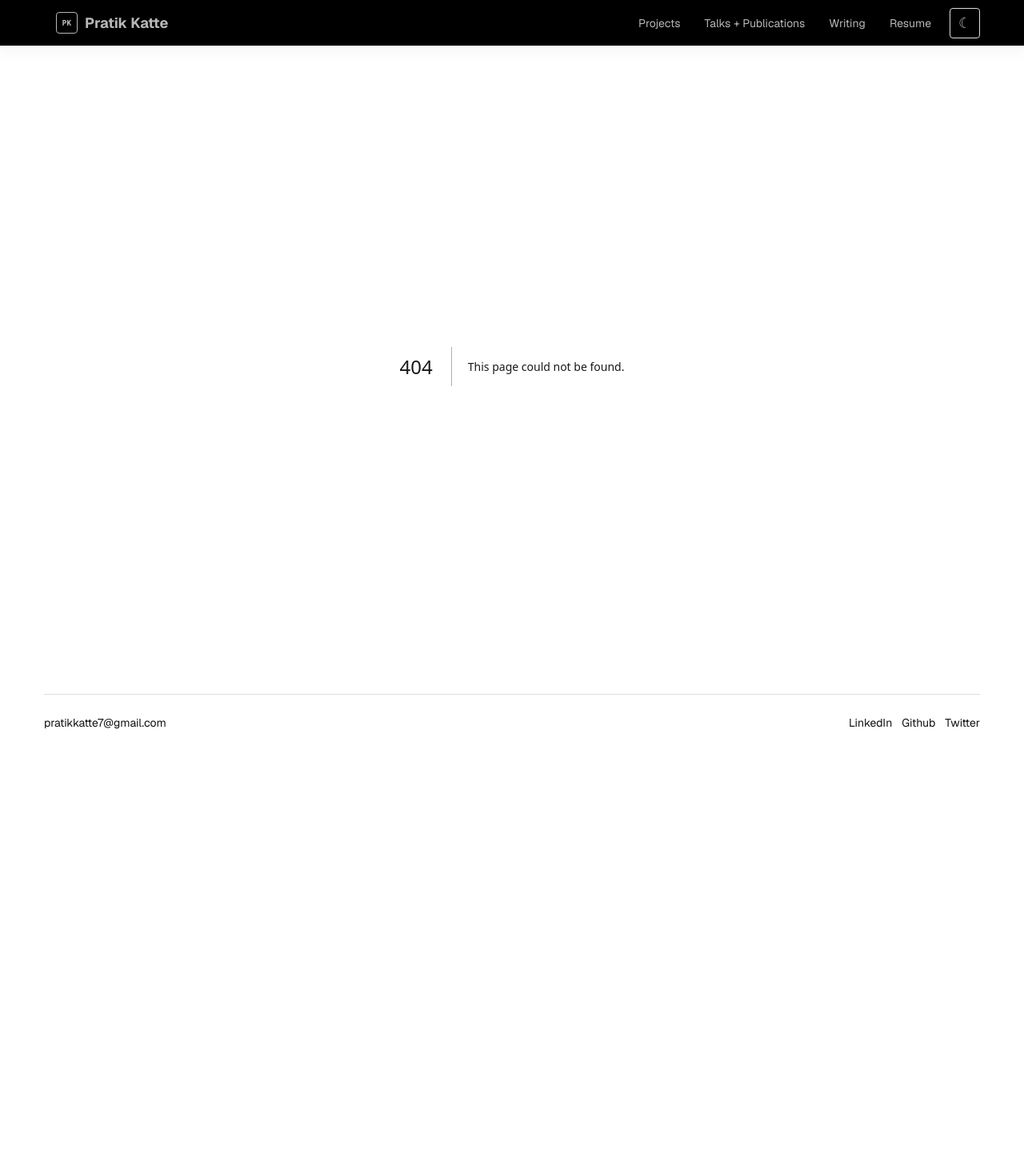
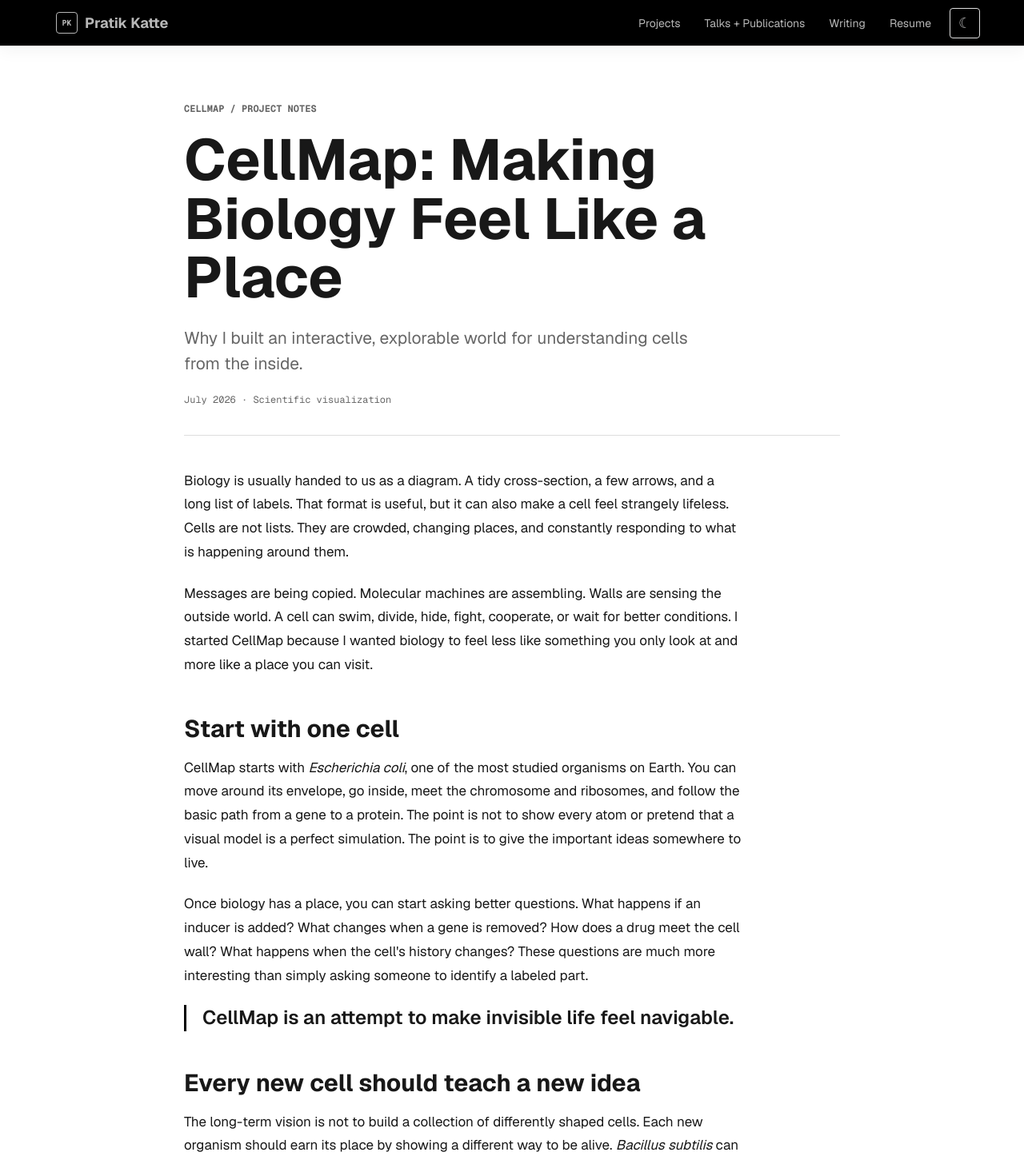
Before and after one commit to pratikkatte/portfolio, a Next.js app: page /writing/cell-map in a window 1280 px wide. Before the commit this address had no page. Shown: the top 1446 px of the page at 80% size. Before the commit the page ends 949 px from the top, so only its background shows below. Built offline with nearby package versions, Linux system fonts and the light colour scheme.

Commit message:
Add CellMap project blog post

```diff
--- a/app/globals.css
+++ b/app/globals.css
@@ -726,6 +726,92 @@ hr {
   padding-bottom: 10px;
 }
 
+.article-shell {
+  padding-top: 70px;
+}
+
+.writing-article {
+  max-width: 820px;
+  margin: 0 auto;
+}
+
+.article-header {
+  border-bottom: 1px solid var(--line);
+  padding-bottom: 34px;
+}
+
+.article-kicker,
+.article-meta {
+  color: var(--muted);
+  font-family: var(--font-geist-mono), monospace;
+  font-size: 12px;
+}
+
+.article-kicker {
+  margin: 0 0 18px;
+  font-weight: 650;
+  text-transform: uppercase;
+}
+
+.article-header h1 {
+  max-width: 760px;
+  margin: 0;
+  color: var(--ink);
+  font-size: clamp(42px, 6vw, 72px);
+  font-weight: 650;
+  line-height: 1.02;
+}
+
+.article-dek {
+  max-width: 650px;
+  margin: 24px 0 0;
+  color: var(--muted);
+  font-size: 21px;
+  line-height: 1.5;
+}
+
+.article-meta {
+  margin: 22px 0 0;
+}
+
+.article-body {
+  padding: 42px 0 20px;
+}
+
+.article-body p,
+.article-body blockquote {
+  max-width: 700px;
+  margin: 0 0 22px;
+  font-size: 17px;
+  line-height: 1.75;
+}
+
+.article-body h2 {
+  margin: 48px 0 18px;
+  color: var(--ink);
+  font-size: 30px;
+  font-weight: 650;
+}
+
+.article-body blockquote {
+  border-left: 3px solid var(--accent);
+  color: var(--ink);
+  font-size: 24px;
+  font-weight: 600;
+  line-height: 1.35;
+  padding-left: 20px;
+}
+
+.article-footer {
+  display: flex;
+  flex-wrap: wrap;
+  justify-content: space-between;
+  gap: 14px;
+  border-top: 1px solid var(--line);
+  padding: 24px 0 12px;
+  font-weight: 650;
+}
+
 .page-heading h1 {
   font-weight: 600;
 }
@@ -874,6 +960,23 @@ hr {
     padding: 52px 0 48px;
   }
 
+  .article-shell {
+    padding-top: 48px;
+  }
+
+  .article-dek {
+    font-size: 18px;
+  }
+
+  .article-body p,
+  .article-body blockquote {
+    font-size: 16px;
+  }
+
+  .article-body h2 {
+    font-size: 28px;
+  }
+
   .home-portrait-column {
     width: min(210px, 70vw);
   }
--- a/app/site-data.ts
+++ b/app/site-data.ts
@@ -277,6 +277,13 @@ export const talks = [
 
 export const writing = [
   {
+    title: "CellMap: Making Biology Feel Like a Place",
+    summary:
+      "Why I built an interactive, explorable world for understanding cells from the inside.",
+    topic: "Scientific visualization",
+    href: "/writing/cell-map",
+  },
+  {
     title: "Ancestral Recombination Graphs",
     summary:
       "An overview of ARGs and why they matter for understanding human evolution and health.",
--- /dev/null
+++ b/app/writing/cell-map/page.tsx
@@ -0,0 +1,132 @@
+import type { Metadata } from "next";
+import Link from "next/link";
+import { ExternalLink } from "../../components";
+
+export const metadata: Metadata = {
+  title: "CellMap: Making Biology Feel Like a Place",
+  description:
+    "A project note on CellMap and the idea of making biology explorable from the inside.",
+};
+
+export default function CellMapArticle() {
+  return (
+    <main id="main" className="section-shell article-shell">
+      <article className="writing-article">
+        <header className="article-header">
+          <p className="article-kicker">CellMap / Project notes</p>
+          <h1>CellMap: Making Biology Feel Like a Place</h1>
+          <p className="article-dek">
+            Why I built an interactive, explorable world for understanding cells
+            from the inside.
+          </p>
+          <p className="article-meta">July 2026 · Scientific visualization</p>
+        </header>
+
+        <div className="article-body">
+          <p>
+            Biology is usually handed to us as a diagram. A tidy cross-section,
+            a few arrows, and a long list of labels. That format is useful, but
+            it can also make a cell feel strangely lifeless. Cells are not
+            lists. They are crowded, changing places, and constantly responding
+            to what is happening around them.
+          </p>
+
+          <p>
+            Messages are being copied. Molecular machines are assembling. Walls
+            are sensing the outside world. A cell can swim, divide, hide, fight,
+            cooperate, or wait for better conditions. I started CellMap because I
+            wanted biology to feel less like something you only look at and more
+            like a place you can visit.
+          </p>
+
+          <h2>Start with one cell</h2>
+
+          <p>
+            CellMap starts with <i>Escherichia coli</i>, one of the most studied
+            organisms on Earth. You can move around its envelope, go inside,
+            meet the chromosome and ribosomes, and follow the basic path from a
+            gene to a protein. The point is not to show every atom or pretend
+            that a visual model is a perfect simulation. The point is to give
+            the important ideas somewhere to live.
+          </p>
+
+          <p>
+            Once biology has a place, you can start asking better questions. What
+            happens if an inducer is added? What changes when a gene is removed?
+            How does a drug meet the cell wall? What happens when the cell&apos;s
+            history changes? These questions are much more interesting than
+            simply asking someone to identify a labeled part.
+          </p>
+
+          <blockquote>
+            CellMap is an attempt to make invisible life feel navigable.
+          </blockquote>
+
+          <h2>Every new cell should teach a new idea</h2>
+
+          <p>
+            The long-term vision is not to build a collection of differently
+            shaped cells. Each new organism should earn its place by showing a
+            different way to be alive. <i>Bacillus subtilis</i> can show how a
+            cell transforms itself into a durable spore when food runs out.
+            Caulobacter can show how one division creates two cells with very
+            different futures. A minimal cell can help us ask how little life
+            can get away with.
+          </p>
+
+          <p>
+            A cyanobacterium opens another door. Inside its folded membranes,
+            captured light moves electrons, pumps protons, and helps pull carbon
+            from the air. That is a direct path from bacterial life to
+            chloroplasts, plants, and a planet changed by oxygen. The shape of
+            the cell matters, but the biological idea behind it matters even
+            more.
+          </p>
+
+          <h2>Then let the viruses in</h2>
+
+          <p>
+            Viruses make the world more complicated in a useful way. They are
+            not just smaller cells that float around waiting to be labeled. They
+            are relationships and processes. A T4 phage gives us a mechanical
+            story: land, grip, contract, inject. Lambda gives us a decision
+            story: reproduce immediately or quietly become part of the host
+            chromosome. MS2 gives us a minimal assembly story, with RNA and coat
+            proteins arranging themselves into a compact shell.
+          </p>
+
+          <h2>From looking to asking</h2>
+
+          <p>
+            That shift is the part of CellMap I care about most. A model viewer
+            shows you what exists. An explorable world lets you compare, move
+            through time, change a condition, and watch a system respond. It
+            gives a curious person a way to arrive without specialist vocabulary
+            and leave with a better intuition for how life works.
+          </p>
+
+          <p>
+            There is still a lot to build. Eventually, I want CellMap to reach
+            human cells, but not as one generic &quot;human cell.&quot; A lung cell meets
+            an airborne virus. A macrophage hunts bacteria. A neuron carries an
+            electrical signal across an impossible distance. The goal is to
+            arrive at that complexity with the right language already in place:
+            membranes, energy, infection, decisions, and time.
+          </p>
+
+          <p>
+            The first door is already open. You can visit CellMap, explore the
+            current <i>E. coli</i> world, and read the longer vision behind it.
+          </p>
+        </div>
+
+        <footer className="article-footer">
+          <ExternalLink href="https://cell-map.com/vision">
+            Read the CellMap vision ↗
+          </ExternalLink>
+          <Link href="/writing">Back to writing</Link>
+        </footer>
+      </article>
+    </main>
+  );
+}
```
